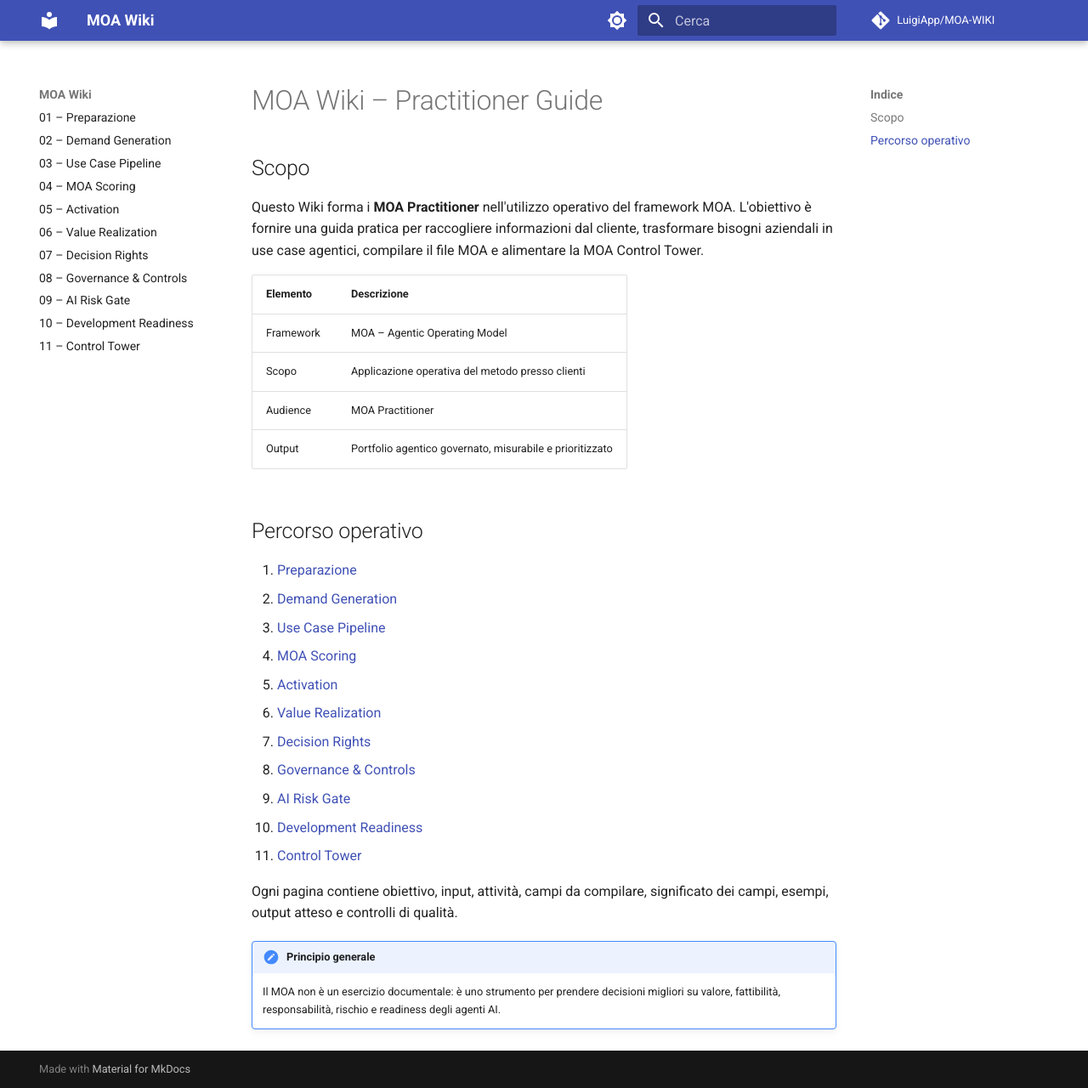
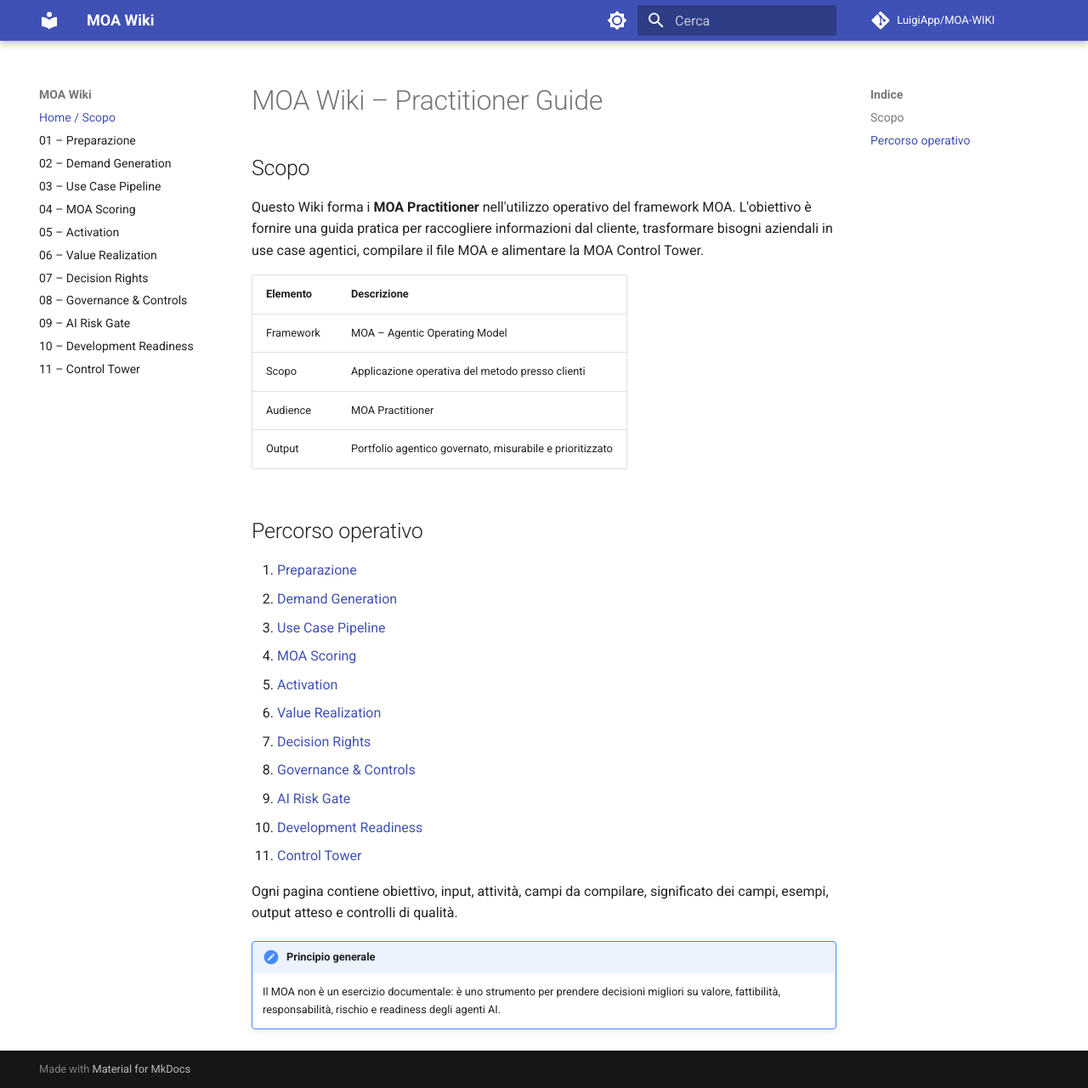
Before and after one commit to LuigiApp/MOA-WIKI, an MkDocs documentation site: the page built from docs/index.md, in a window 1280 px wide and 1280 px high. Shown: the whole window at 85% size. Built offline with MkDocs 1.6.1 and Material for MkDocs 9.7.7, drawn with Linux system fonts in a browser that asks for light colours; comment, search, counter and statistics services are not loaded.

Commit message:
Add Home to MkDocs navigation

```diff
--- a/mkdocs.yml
+++ b/mkdocs.yml
@@ -5,6 +5,7 @@ repo_url: https://github.com/LuigiApp/MOA-WIKI
 repo_name: LuigiApp/MOA-WIKI
 
 nav:
+  - "Home / Scopo": index.md
   - "01 – Preparazione": 01-preparazione.md
   - "02 – Demand Generation": 02-demand-generation.md
   - "03 – Use Case Pipeline": 03-use-case-pipeline.md
```
